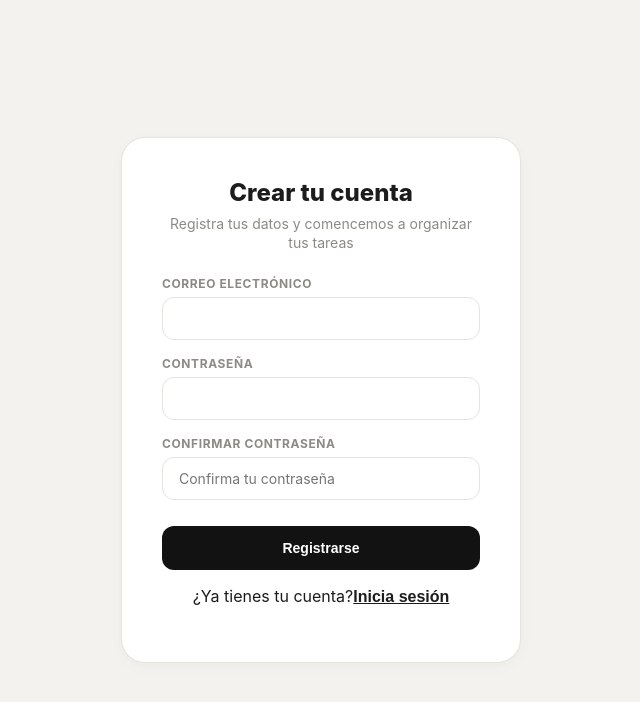
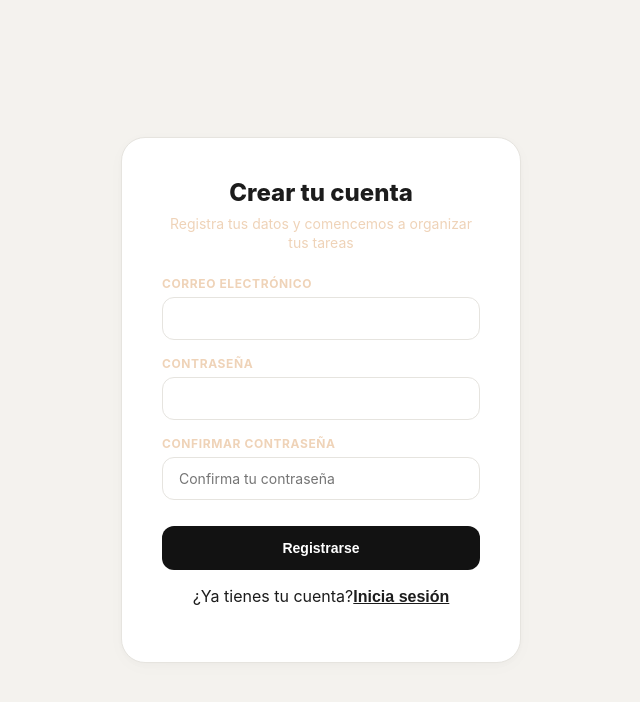
Before and after one commit to ferposadagarcia-maker/MateCod-ToDo-App, a React (Vite) app: page /register in a window 1280 px wide. Shown: the top 702 px of the page, without its empty margins (319-959 px from the left). Built offline with nearby package versions, Linux system fonts and the light colour scheme; no server answers.

Commit message:
Modificación de color de texto en ciertos containers

```diff
--- a/src/index.css
+++ b/src/index.css
@@ -2,7 +2,7 @@
   --bg-global: #f4f2ee;
   --card-bg: #ffffff;
   --text-main: #1c1c1c;
-  --text-muted: #8c8a85;
+  --text-muted: #efd3b8;
   --border-color: #e6e4df;
   --shadow-subtle: 0 4px 20px rgba(0, 0, 0, 0.02), 0 2px 6px rgba(0, 0, 0, 0.02);
   --accent-black: #121212;
@@ -49,12 +49,40 @@ select {
 /* Modo Oscuro */
 html.dark {
   --bg-global: #121212;
-  --card-bg: #1e1e1e;
+  --card-bg: #4b433c;
   --text-main: #f4f2ee;
-  --text-muted: #8c8a85;
-  --border-color: #2d2d2d;
-  --shadow-subtle: 0 4px 20px rgba(0, 0, 0, 0.15), 0 2px 6px rgba(0, 0, 0, 0.1);
+  --text-muted: #8e766b;
+  --border-color: #766153;
+  --shadow-subtle: 0 4px 20px rgba(0, 0, 0, 0.2), 0 2px 6px rgba(0, 0, 0, 0.1);
 
   --accent-black: #ffffff;
   --accent-black-hover: #e5e7eb;
 }
+
+html.dark .task-title-text,
+html.dark .task-description-text,
+html.dark .task-due-date,
+html.dark .form-title,
+html.dark .widget-title,
+html.dark .form-label,
+html.dark .stat-number,
+html.dark .user-email {
+  color: #f4f2ee !important;
+}
+
+html.dark .stat-label,
+html.dark .task-due-date-empty {
+  color: #8c8a85 !important;
+}
+
+html.dark .login-submit-btn,
+html.dark .register-submit-btn,
+html.dark .form-submit-btn {
+  color: #121212 !important;
+}
+
+html.dark .login-google-btn {
+  background-color: #1e1e1e !important;
+  border-color: var(--border-color) !important;
+  color: #f4f2ee !important;
+}
--- a/src/pages/LoginPage.css
+++ b/src/pages/LoginPage.css
@@ -97,7 +97,7 @@
     padding: 14px 0;
     font-size: 0.875rem;
     font-weight: 600;
-    color: #ffffff;
+    color: var(--text-main);
     background-color: var(--accent-black);
     border: none;
     border-radius: 12px;
```
